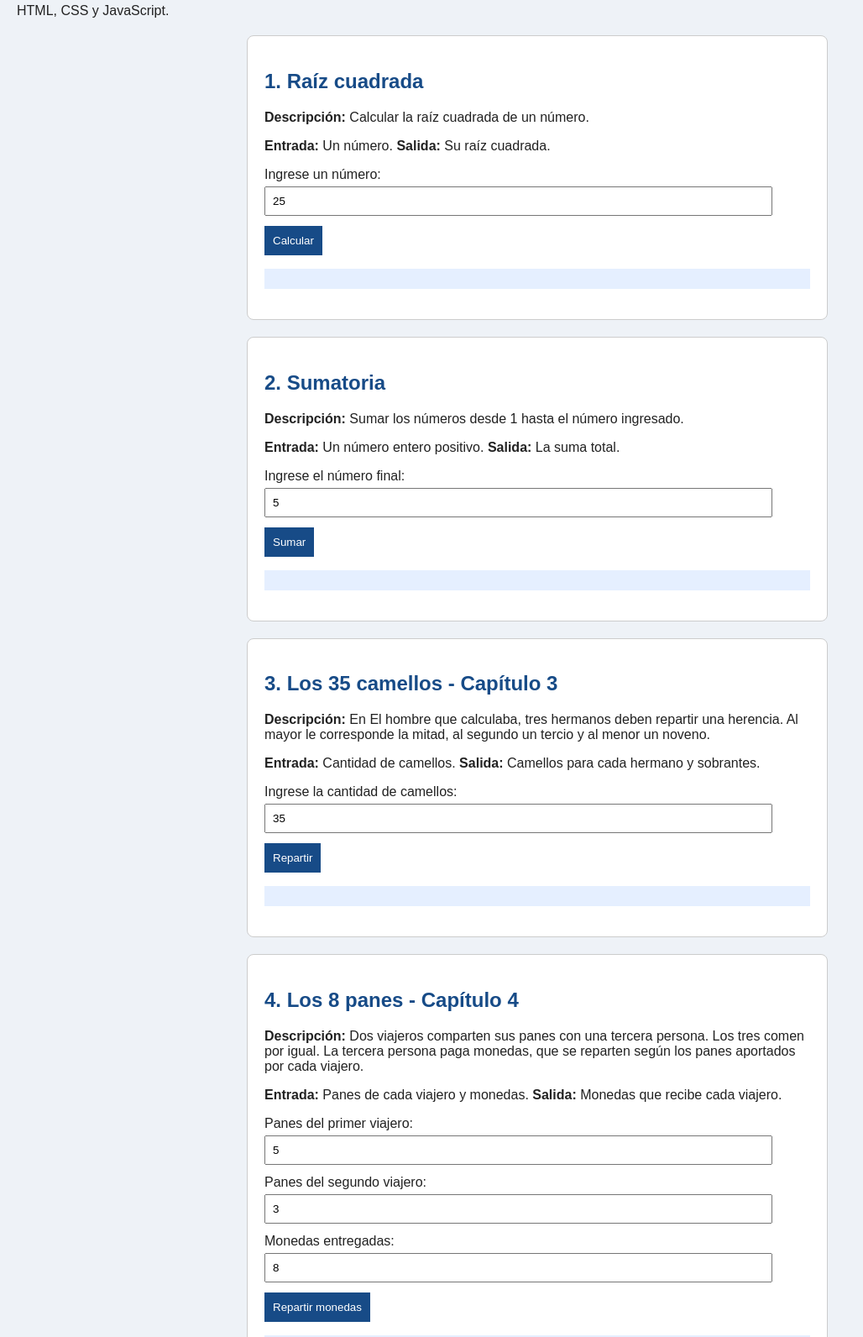
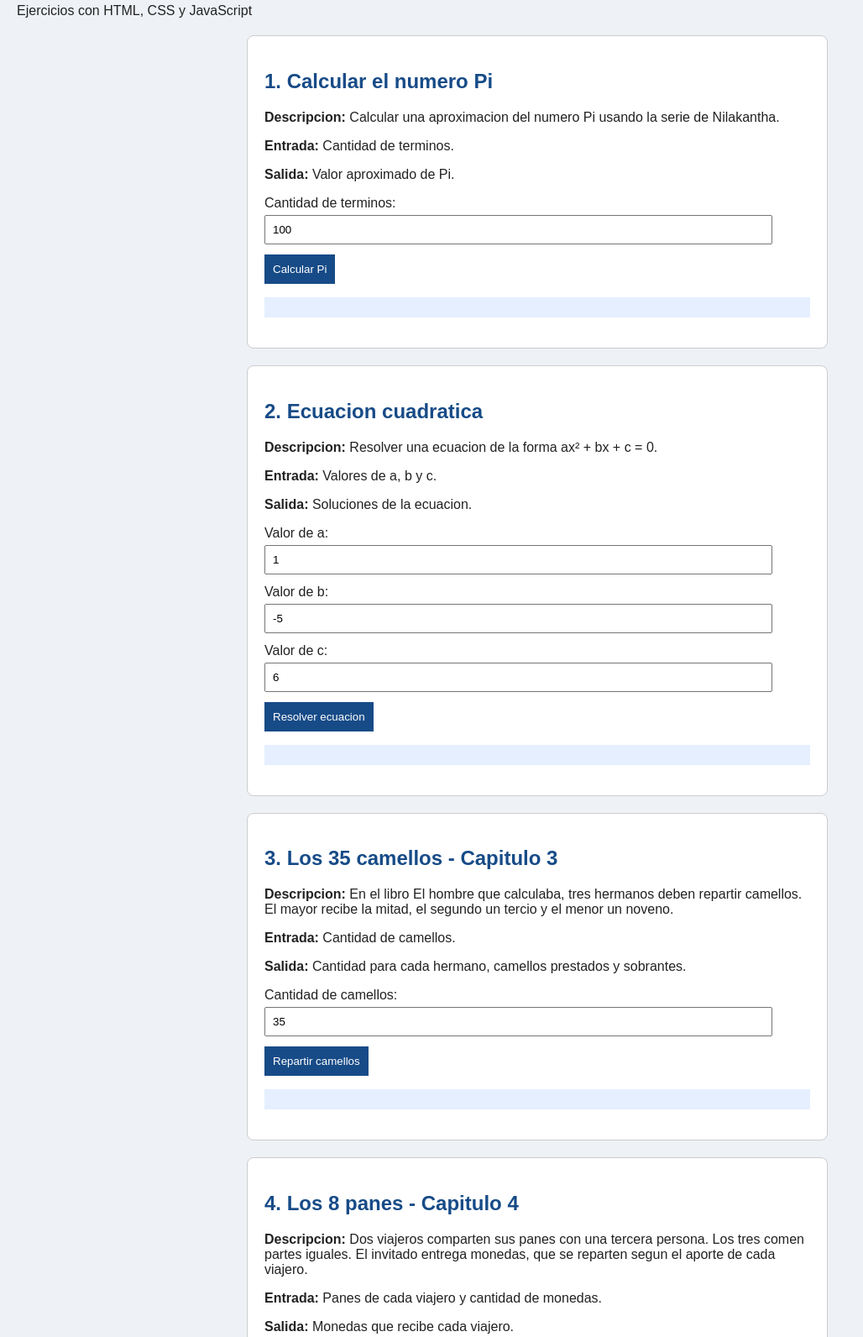
Before and after one commit to jhoelabdiasv-cyber/ejercicios-clases, a plain HTML site: page index.html in a window 1280 px wide. Shown: the part 76-1668 px from the top of the page at 84% size, without its empty margins (0-1028 px from the left). Drawn offline with Linux system fonts and the light colour scheme.

Commit message:
Update index.html

```diff
--- a/index.html
+++ b/index.html
@@ -1,73 +1,131 @@
+
 <!DOCTYPE html>
 <html lang="es">
 <head>
     <meta charset="UTF-8">
     <meta name="viewport" content="width=device-width, initial-scale=1.0">
-    <title>Cuatro ejercicios</title>
+    <title>Mis cuatro ejercicios</title>
     <link rel="stylesheet" href="css/estilos.css">
 </head>
 <body>
+
     <h1>Mis cuatro ejercicios</h1>
-    <p>HTML, CSS y JavaScript.</p>
+    <p>Ejercicios con HTML, CSS y JavaScript</p>
 
+    <!-- EJERCICIO 1: NUMERO PI -->
     <section>
-        <h2>1. Raíz cuadrada</h2>
-        <p><b>Descripción:</b> Calcular la raíz cuadrada de un número.</p>
-        <p><b>Entrada:</b> Un número. <b>Salida:</b> Su raíz cuadrada.</p>
+        <h2>1. Calcular el numero Pi</h2>
+
+        <p><b>Descripcion:</b> Calcular una aproximacion
+        del numero Pi usando la serie de Nilakantha.</p>
+
+        <p><b>Entrada:</b> Cantidad de terminos.</p>
+        <p><b>Salida:</b> Valor aproximado de Pi.</p>
+
         <form>
-            <label>Ingrese un número:</label>
-            <input type="number" id="numeroRaiz" step="any" value="25">
-            <button type="button" onclick="calcularRaiz()">Calcular</button>
+            <label>Cantidad de terminos:</label>
+            <input type="number" id="terminos" value="100"
+                   min="1" step="1">
+
+            <button type="button" onclick="calcularPi()">
+                Calcular Pi
+            </button>
         </form>
-        <p class="resultado" id="resultadoRaiz"></p>
+
+        <p class="resultado" id="resultadoPi"></p>
     </section>
 
+    <!-- EJERCICIO 2: ECUACION CUADRATICA -->
     <section>
-        <h2>2. Sumatoria</h2>
-        <p><b>Descripción:</b> Sumar los números desde 1 hasta el número ingresado.</p>
-        <p><b>Entrada:</b> Un número entero positivo. <b>Salida:</b> La suma total.</p>
+        <h2>2. Ecuacion cuadratica</h2>
+
+        <p><b>Descripcion:</b> Resolver una ecuacion
+        de la forma ax² + bx + c = 0.</p>
+
+        <p><b>Entrada:</b> Valores de a, b y c.</p>
+        <p><b>Salida:</b> Soluciones de la ecuacion.</p>
+
         <form>
-            <label>Ingrese el número final:</label>
-            <input type="number" id="numeroSuma" value="5">
-            <button type="button" onclick="calcularSuma()">Sumar</button>
+            <label>Valor de a:</label>
+            <input type="number" id="a" step="any" value="1">
+
+            <label>Valor de b:</label>
+            <input type="number" id="b" step="any" value="-5">
+
+            <label>Valor de c:</label>
+            <input type="number" id="c" step="any" value="6">
+
+            <button type="button" onclick="calcularEcuacion()">
+                Resolver ecuacion
+            </button>
         </form>
-        <p class="resultado" id="resultadoSuma"></p>
+
+        <p class="resultado" id="resultadoEcuacion"></p>
     </section>
 
+    <!-- EJERCICIO 3: LOS CAMELLOS -->
     <section>
-        <h2>3. Los 35 camellos - Capítulo 3</h2>
-        <p><b>Descripción:</b> En El hombre que calculaba, tres hermanos deben
-        repartir una herencia. Al mayor le corresponde la mitad, al segundo
-        un tercio y al menor un noveno.</p>
-        <p><b>Entrada:</b> Cantidad de camellos.
-        <b>Salida:</b> Camellos para cada hermano y sobrantes.</p>
+        <h2>3. Los 35 camellos - Capitulo 3</h2>
+
+        <p><b>Descripcion:</b> En el libro El hombre que
+        calculaba, tres hermanos deben repartir camellos.
+        El mayor recibe la mitad, el segundo un tercio
+        y el menor un noveno.</p>
+
+        <p><b>Entrada:</b> Cantidad de camellos.</p>
+        <p><b>Salida:</b> Cantidad para cada hermano,
+        camellos prestados y sobrantes.</p>
+
         <form>
-            <label>Ingrese la cantidad de camellos:</label>
-            <input type="number" id="numeroCamellos" value="35">
-            <button type="button" onclick="repartirCamellos()">Repartir</button>
+            <label>Cantidad de camellos:</label>
+            <input type="number" id="camellos"
+                   value="35" min="1" step="1">
+
+            <button type="button" onclick="repartirCamellos()">
+                Repartir camellos
+            </button>
         </form>
+
         <p class="resultado" id="resultadoCamellos"></p>
     </section>
 
+    <!-- EJERCICIO 4: LOS PANES -->
     <section>
-        <h2>4. Los 8 panes - Capítulo 4</h2>
-        <p><b>Descripción:</b> Dos viajeros comparten sus panes con una tercera
-        persona. Los tres comen por igual. La tercera persona paga monedas,
-        que se reparten según los panes aportados por cada viajero.</p>
-        <p><b>Entrada:</b> Panes de cada viajero y monedas.
-        <b>Salida:</b> Monedas que recibe cada viajero.</p>
+        <h2>4. Los 8 panes - Capitulo 4</h2>
+
+        <p><b>Descripcion:</b> Dos viajeros comparten sus
+        panes con una tercera persona. Los tres comen
+        partes iguales. El invitado entrega monedas,
+        que se reparten segun el aporte de cada viajero.</p>
+
+        <p><b>Entrada:</b> Panes de cada viajero
+        y cantidad de monedas.</p>
+
+        <p><b>Salida:</b> Monedas que recibe
+        cada viajero.</p>
+
         <form>
             <label>Panes del primer viajero:</label>
-            <input type="number" id="panesA" value="5">
+            <input type="number" id="panesA"
+                   step="any" value="5">
+
             <label>Panes del segundo viajero:</label>
-            <input type="number" id="panesB" value="3">
+            <input type="number" id="panesB"
+                   step="any" value="3">
+
             <label>Monedas entregadas:</label>
-            <input type="number" id="monedas" value="8">
-            <button type="button" onclick="repartirPanes()">Repartir monedas</button>
+            <input type="number" id="monedas"
+                   step="any" value="8">
+
+            <button type="button" onclick="repartirPanes()">
+                Repartir monedas
+            </button>
         </form>
+
         <p class="resultado" id="resultadoPanes"></p>
     </section>
 
     <script src="javascript/tarea.js"></script>
+
 </body>
 </html>
```
